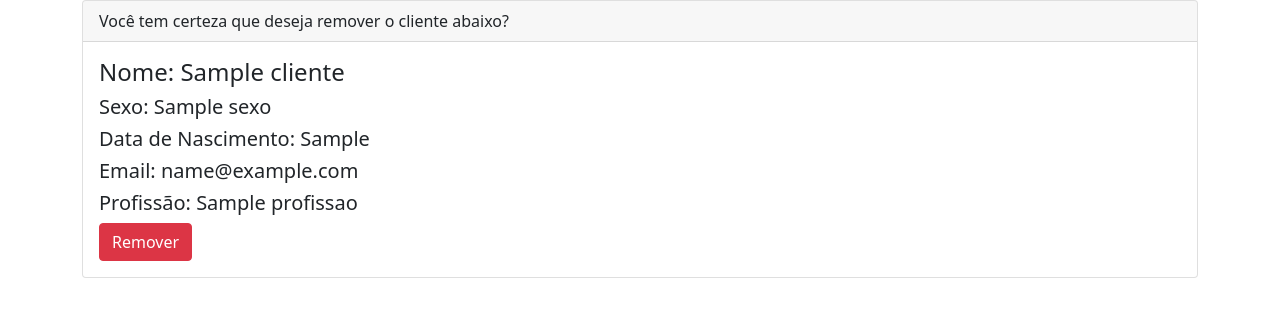
After one commit to vitorskt/Flask-fundamentos, a Flask app: template app/templates/clientes/remover_cliente.html in a window 1280 px wide. The commit adds this page. Shown: the top 317 px of the page. Run offline with Flask 2, Linux system fonts and the light colour scheme; the template is opened without the code that fills it: most values are stand-ins (such as "Sample title", 1, 10 or a date in 2020); some libraries are stand-ins or nearby versions.

Commit message:
adicionando opcao de remover cliente

```diff
--- a/app/templates/clientes/form.html
+++ b/app/templates/clientes/form.html
@@ -66,7 +66,7 @@
             </div>
             {% endif %}
         </div>
-     <button class="btn btn-primary" type="submit">Enviar</button>
+     <button class="btn btn-primary" type="submit">Cadastrar</button>
 
  </form>
 
--- a/app/templates/clientes/lista_clientes.html
+++ b/app/templates/clientes/lista_clientes.html
@@ -23,11 +23,12 @@
       <td>{{ i.profissao }}</td>
       <td>
           <a href="{{ url_for('editar_cliente', id=i.id) }}">Editar</a>
-          <a href="#">Remover</a>
+          <a href="{{ url_for('remover_cliente', id=i.id) }}">Remover</a>
       </td>
     </tr>
   {% endfor %}
   </tbody>
 </table>
+<a href="{{ url_for('cadastrar_cliente') }}"><button class="btn btn-primary">Cadastrar</button></a>
 
 {% endblock conteudo %}
--- /dev/null
+++ b/app/templates/clientes/remover_cliente.html
@@ -0,0 +1,25 @@
+{% extends "clientes/base.html" %}
+
+{% block title %}
+Remover Cliente
+{% endblock title %}
+
+{% block conteudo %}
+<div class="card">
+    <div class="card-header">
+        Você tem certeza que deseja remover o cliente abaixo?
+    </div>
+    <div class="card-body">
+        <h4 class="card-title">Nome: {{ cliente.nome }}</h4>
+        <h5>Sexo: {{ cliente.sexo }}</h5>
+        <h5>Data de Nascimento: {{ cliente.data_nascimento }}</h5>
+        <h5>Email: {{ cliente.email }}</h5>
+        <h5>Profissão: {{ cliente.profissao }}</h5>
+
+        <form method="post">
+            <input type="hidden" name="csrf_token" value="{{ csrf_token() }}">
+            <button class="btn btn-danger">Remover</button>
+        </form>
+    </div>
+</div>
+{% endblock conteudo %}
```
Also changed, not shown: app/views/cliente_view.py (+17 -5 lines).
